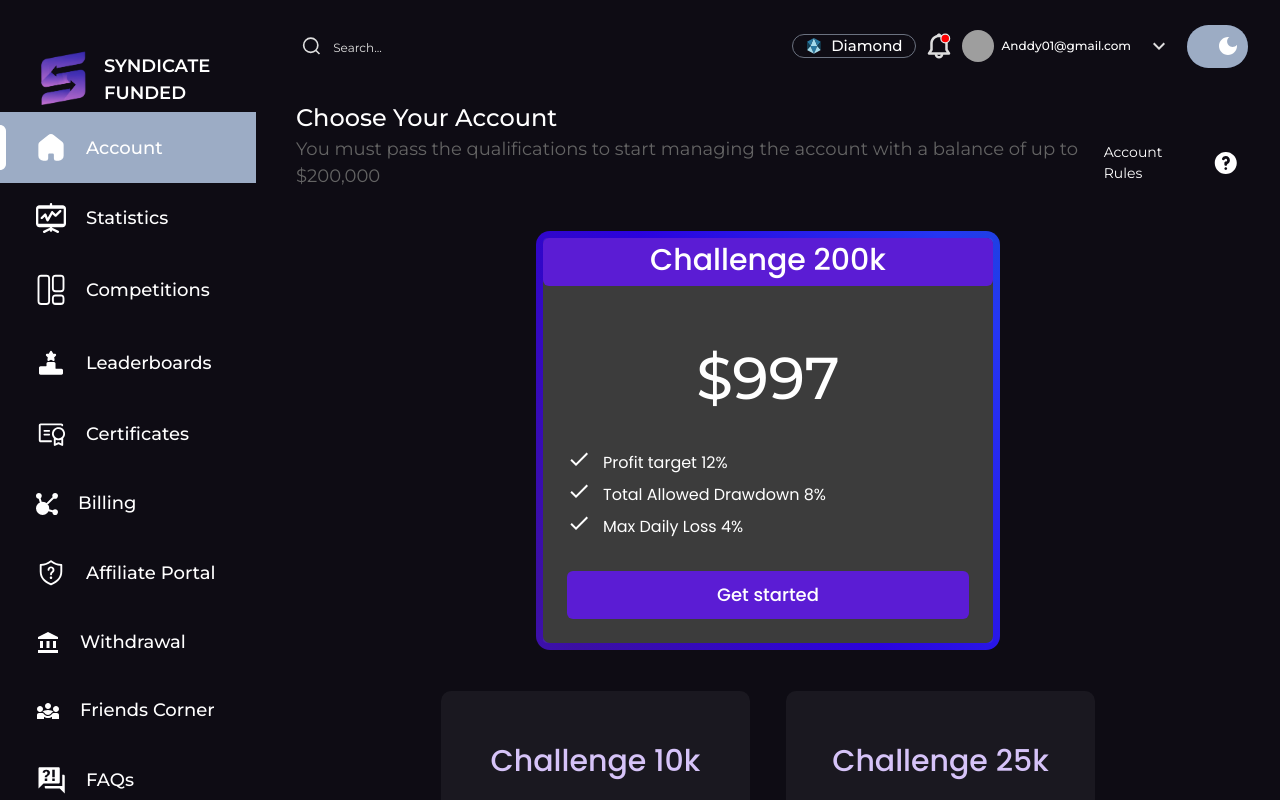
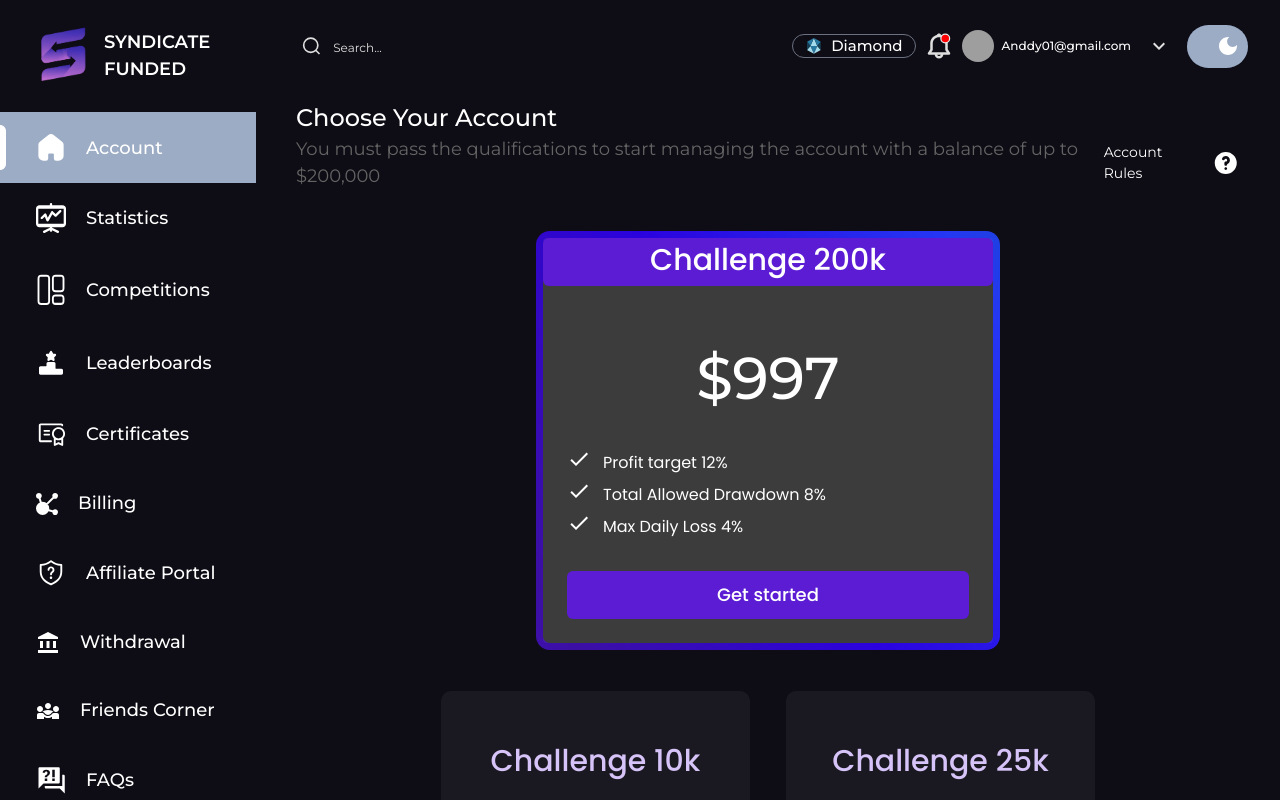
Before and after one commit to MuhammadZaeemNaveedSheikh/Sydicate_Main_Final, a React (Vite) app: page / in a window 1280 px wide. Shown: the top 800 px of the page. Built offline with nearby package versions, Linux system fonts and the light colour scheme; grey boxes are pictures that could not be loaded.

Commit message:
Fixed sidebar logo margin

```diff
--- a/src/components/Sidebar.tsx
+++ b/src/components/Sidebar.tsx
@@ -26,7 +26,7 @@
     <div className="hidden lg:flex flex-col 3xl:justify-between 3xl:h-[100vh]">
       <NavLink
         to="/"
-        className="flex gap-4 justify-center items-center mt-12 px-8"
+        className="flex gap-4 justify-center items-center my-6 px-8"
       >
         <img
           src="../../Icons/logo1.webp"
```
